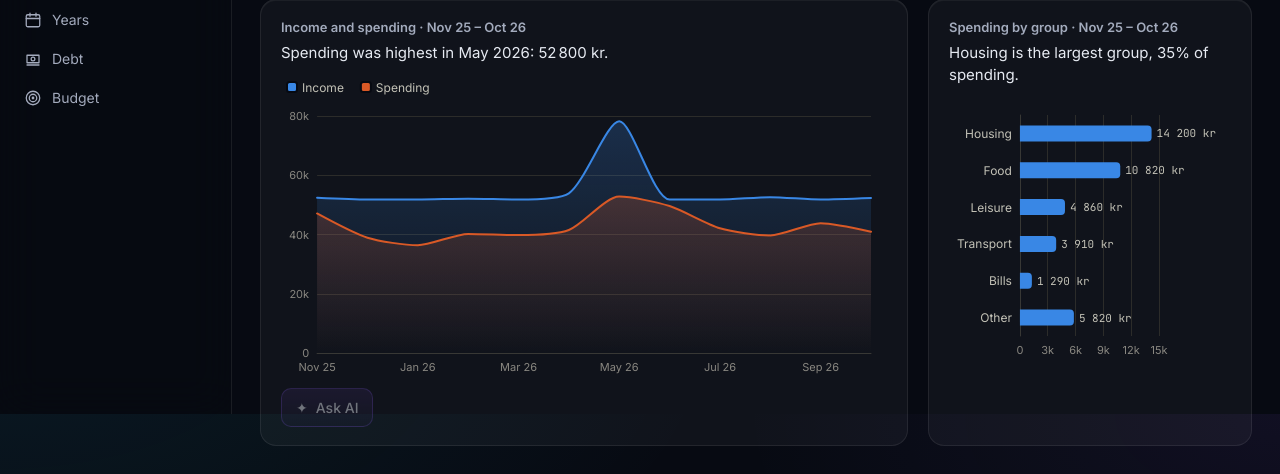
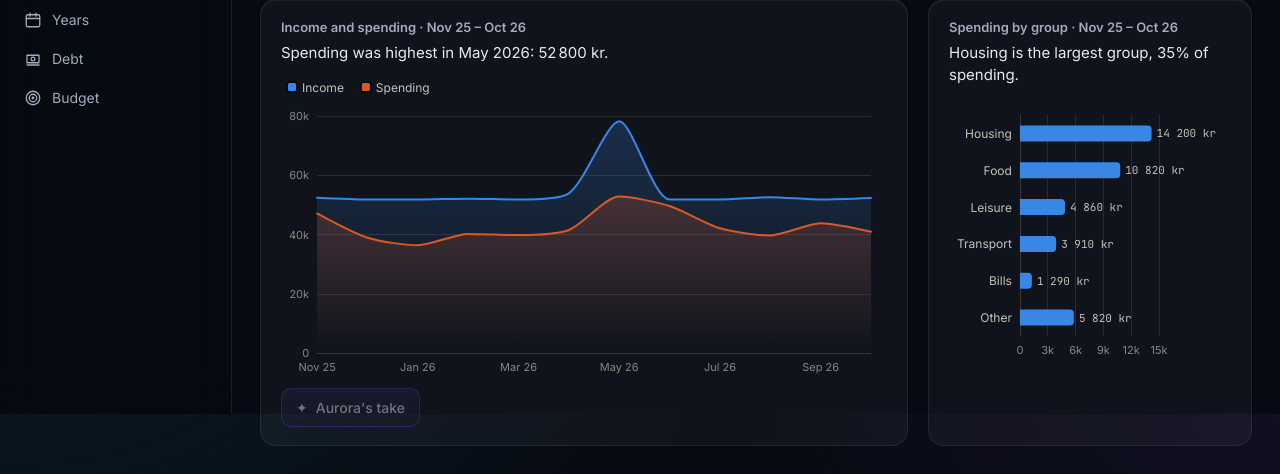
Before and after one commit to LordBalouch/aurora-finance, a Django app: page / in a window 1280 px wide. Shown: the part 386-860 px from the top of the page. Run offline with Django 5.2, Linux system fonts and the light colour scheme; data that the repository does not hold is empty.

Commit message:
UI: rename "Ask AI" to "Aurora's take" (#4)
The button gives advice rather than answering a question. "Ask again"
becomes "New take". Screenshots regenerated from demo data.

Co-authored-by: Claude Opus 5.5 <noreply@anthropic.com>

```diff
--- a/templates/web/_ai.html
+++ b/templates/web/_ai.html
@@ -3,11 +3,11 @@
   {% if ai_available %}
   <form hx-post="{% url 'web:ai_ask' card %}" hx-target="#ai-{{ card }}-answer" hx-swap="innerHTML" hx-indicator="#ai-{{ card }}">
     {% if month %}<input type="hidden" name="month" value="{{ month }}">{% endif %}
-    <button class="btn btn-ai" type="submit"><span aria-hidden="true">✦</span> Ask AI</button>
+    <button class="btn btn-ai" type="submit"><span aria-hidden="true">✦</span> Aurora's take</button>
     <span class="ai-wait muted">Thinking…</span>
   </form>
   {% else %}
-  <button class="btn btn-ai" type="button" disabled title="Add ANTHROPIC_API_KEY, or AI_PROVIDER=ollama for a local model, to .env to turn on AI tips"><span aria-hidden="true">✦</span> Ask AI</button>
+  <button class="btn btn-ai" type="button" disabled title="Add ANTHROPIC_API_KEY, or AI_PROVIDER=ollama for a local model, to .env to turn on AI tips"><span aria-hidden="true">✦</span> Aurora's take</button>
   {% endif %}
   <div id="ai-{{ card }}-answer" class="ai-answer" aria-live="polite"></div>
 </div>
--- a/templates/web/_ai_answer.html
+++ b/templates/web/_ai_answer.html
@@ -9,10 +9,10 @@
     </ol>
     {% endif %}
     <div class="ai-foot">
-      <span class="chip chip-ai">AI · {% if advice.cached %}saved answer from {{ advice.created_at|date:"j M H:i" }}{% else %}new answer{% endif %}</span>
+      <span class="chip chip-ai">AI · {% if advice.cached %}saved take from {{ advice.created_at|date:"j M H:i" }}{% else %}new take{% endif %}</span>
       <details><summary>What the AI saw</summary><pre>{{ advice.facts }}</pre></details>
       <form hx-post="{% url 'web:ai_ask' card %}" hx-target="closest .ai-answer" hx-swap="innerHTML">
-        <input type="hidden" name="refresh" value="1"><button class="btn btn-ghost" type="submit">Ask again</button>
+        <input type="hidden" name="refresh" value="1"><button class="btn btn-ghost" type="submit">New take</button>
       </form>
     </div>
     <p class="note">AI can be wrong. The numbers come from your data; the advice does not replace an accountant.</p>
```
Also changed, not shown: web/tests/test_ai_pages.py (+2 -1 lines), README.md, 8 other files.
